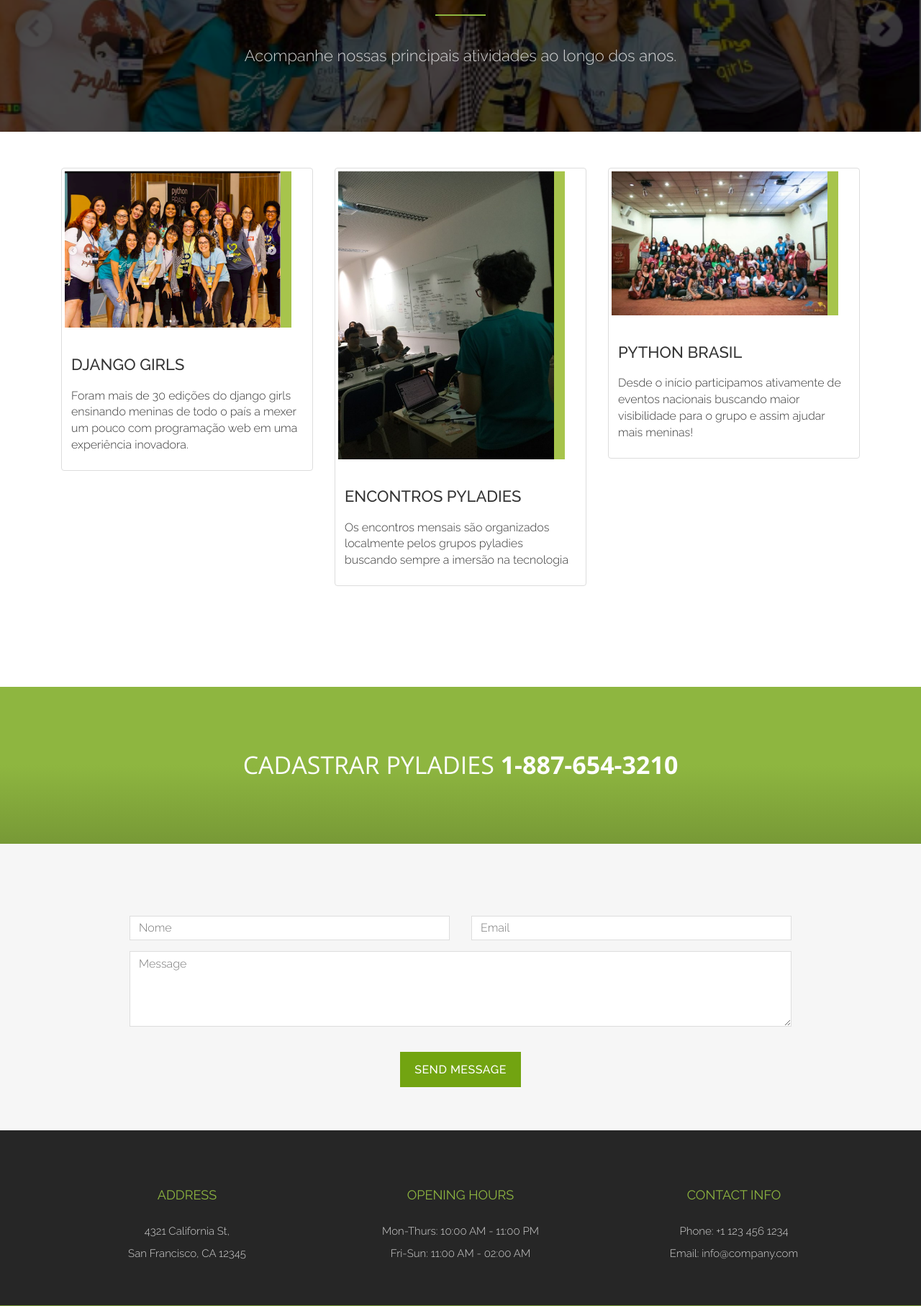
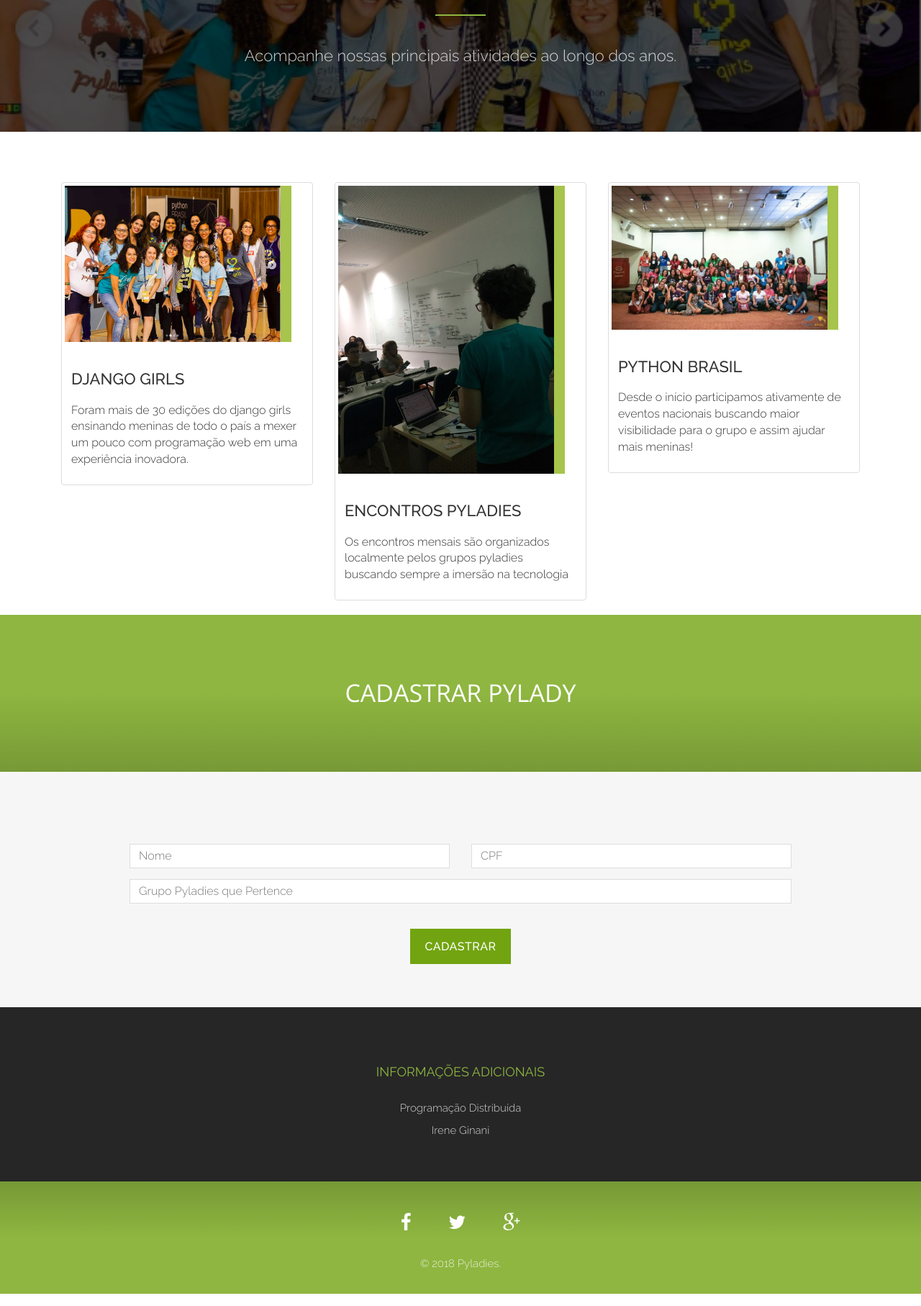
Before and after one commit to IreneGinani/pyladies-info, a Flask app: page / in a window 1280 px wide. Shown: the part 2085-3899 px from the top of the page at 72% size. Run offline with Flask 2, Linux system fonts and the light colour scheme; some libraries are stand-ins or nearby versions.

Commit message:
terminando

```diff
--- a/main.py
+++ b/main.py
@@ -20,15 +20,11 @@ import socket
 import sys
 import json
 
-reload(sys)
-sys.setdefaultencoding('utf8')
 
 
 from flask import Flask, jsonify, request, abort, render_template
 from flask_sqlalchemy import SQLAlchemy
 import requests
-import sqlalchemy
-from sqlalchemy import create_engine
 
 integrantes = [
     {
@@ -165,5 +161,5 @@ if __name__ == '__main__':
     # This is used when running locally only. When deploying to Google App
     # Engine, a webserver process such as Gunicorn will serve the app. This
     # can be configured by adding an `entrypoint` to app.yaml.
-    app.run(host='127.0.0.1', port=8080, debug=True)
+    app.run(host='127.0.0.1', port=8081, debug=True)
 # [END gae_python37_app]
--- a/requirements.txt
+++ b/requirements.txt
@@ -2,3 +2,4 @@ Flask==0.12.2
 Flask-SQLAlchemy==2.3.2
 gunicorn==19.7.1
 PyMySQL==0.8.0
+requests==2.13.0
--- a/templates/index.html
+++ b/templates/index.html
@@ -9,10 +9,10 @@
 
 <!-- Favicons
     ================================================== -->
-<link rel="shortcut icon" href="static/img/favicon.ico" type="image/x-icon">
-<link rel="apple-touch-icon" href="static/img/apple-touch-icon.png">
-<link rel="apple-touch-icon" sizes="72x72" href="static/img/apple-touch-icon-72x72.png">
-<link rel="apple-touch-icon" sizes="114x114" href="static/img/apple-touch-icon-114x114.png">
+<link rel="shortcut icon" href="#" type="image/x-icon">
+<link rel="apple-touch-icon" href="#">
+<link rel="apple-touch-icon" sizes="72x72" href="#">
+<link rel="apple-touch-icon" sizes="114x114" href="#">
 
 <!-- Bootstrap -->
 <link rel="stylesheet" type="text/css"  href="static/css/bootstrap.css">
@@ -132,7 +132,7 @@
   </div>
 </div>
 <!-- Portfolio Section -->
-<div id="portfolio">
+<div id="portifolio">
   <div class="section-title text-center center">
     <div class="overlay">
       <h2>Ao longo dos anos</h2>
@@ -175,7 +175,7 @@
 <!-- Call Reservation Section -->
 <div id="call-reservation" class="text-center">
   <div class="container">
-    <h2>Cadastrar PyLadies <strong>1-887-654-3210</strong></h2>
+    <h2>Cadastrar PyLady</h2>
   </div>
 </div>
 <!-- Contact Section -->
@@ -192,17 +192,17 @@
           </div>
           <div class="col-md-6">
             <div class="form-group">
-              <input type="email" id="cpf" class="form-control" placeholder="Email" required="required">
+              <input type="email" id="cpf" class="form-control" placeholder="CPF" required="required">
               <p class="help-block text-danger"></p>
             </div>
           </div>
         </div>
         <div class="form-group">
-          <textarea name="message" id="message" class="form-control" rows="4" placeholder="Message" required></textarea>
+          <input name="message" id="message" class="form-control" rows="4" placeholder="Grupo Pyladies que Pertence" required="required">
           <p class="help-block text-danger"></p>
         </div>
         <div id="success"></div>
-        <button type="submit" class="btn btn-custom btn-lg">Send Message</button>
+        <button type="submit" class="btn btn-custom btn-lg">Cadastrar</button>
       </form>
     </div>
   </div>
@@ -210,24 +210,20 @@
 <div id="footer">
   <div class="container text-center">
     <div class="col-md-4">
-      <h3>Address</h3>
+      <h3></h3>
       <div class="contact-item">
-        <p>4321 California St,</p>
-        <p>San Francisco, CA 12345</p>
       </div>
     </div>
     <div class="col-md-4">
-      <h3>Opening Hours</h3>
+      <h3>Informações Adicionais</h3>
       <div class="contact-item">
-        <p>Mon-Thurs: 10:00 AM - 11:00 PM</p>
-        <p>Fri-Sun: 11:00 AM - 02:00 AM</p>
+        <p>Programação Distribuída</p>
+        <p>Irene Ginani</p>
       </div>
     </div>
     <div class="col-md-4">
-      <h3>Contact Info</h3>
+      <h3></h3>
       <div class="contact-item">
-        <p>Phone: +1 123 456 1234</p>
-        <p>Email: info@company.com</p>
       </div>
     </div>
   </div>
@@ -240,7 +236,7 @@
           <li><a href="#"><i class="fa fa-google-plus"></i></a></li>
         </ul>
       </div>
-      <p>&copy; 2018 Pyladies. All rights reserved. Designed by <a href="http://www.templatewire.com" rel="nofollow">TemplateWire</a></p>
+      <p>&copy; 2018 Pyladies. </p>
     </div>
   </div>
 </div>
```
Also changed, not shown: app.yaml (+12 -0 lines).
